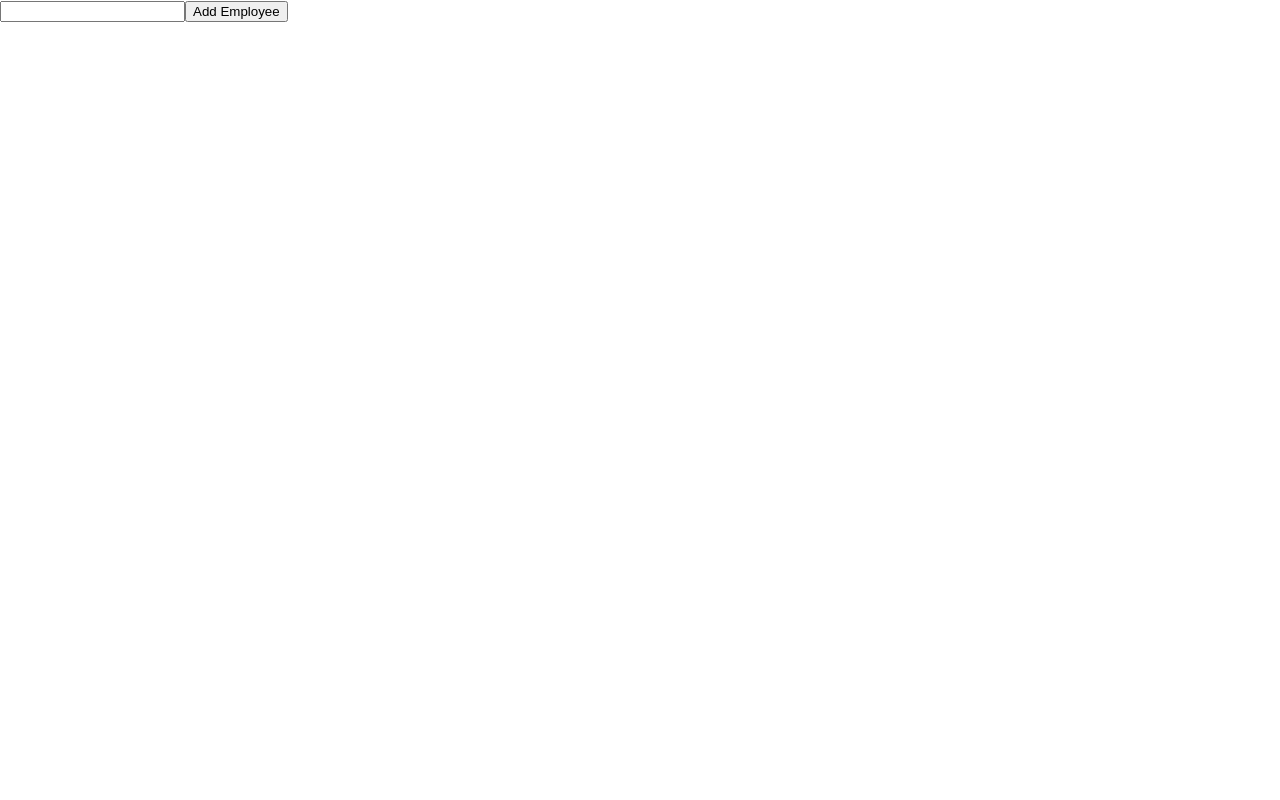
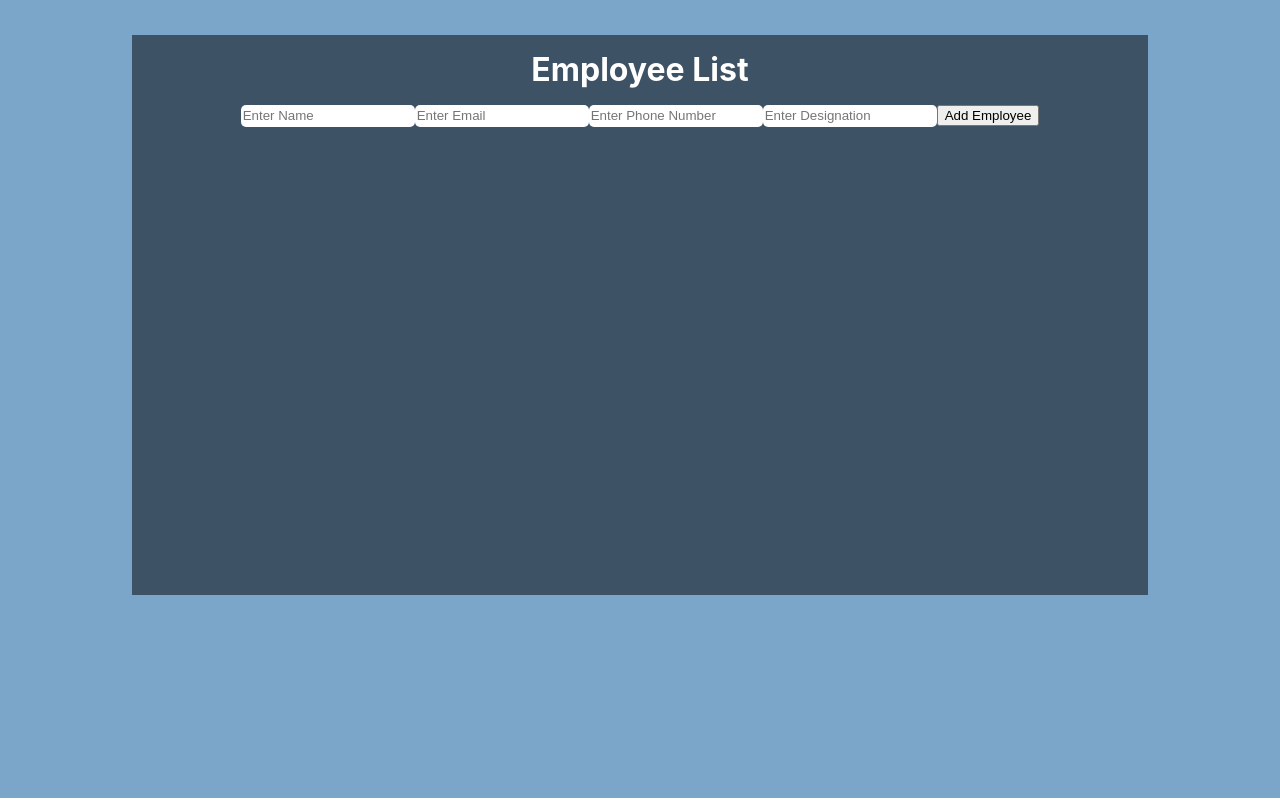
Before and after one commit to Bhaveshsingh022000/EmployeeList, a React (Create React App) app: page / in a window 1280 px wide. Built offline with nearby package versions, Linux system fonts and the light colour scheme.

Commit message:
added more fields

```diff
--- a/src/App.js
+++ b/src/App.js
@@ -1,5 +1,6 @@
 import React, { Component } from 'react';
 
+import classes from './App.module.css';
 import Employee from './Containers/Employee/Employee';
 import InputField from './Components/UI/Input/Input';
 
@@ -8,31 +9,47 @@ class App extends Component {
     employees: [],
     tempName: "",
     tempId: 0,
+    tempEmail: "",
+    tempPhone: "",
+    tempDesignation: "",
     showEdit: false
   }
 
-  inputChangeHandler = (event) => {
-    this.setState({ tempName: event.target.value });
-    // console.log(this.state.tempName);
+  inputChangeHandler = (event, type) => {
+    if(type === "name"){
+      this.setState({ tempName: event.target.value });
+      console.log(this.state.tempName);
+    }
+    if(type === "email"){
+      this.setState({ tempEmail: event.target.value });
+    }
+    if(type === "phone"){
+      this.setState({ tempPhone: event.target.value });
+    }
+    if(type === "designation"){
+      this.setState({ tempDesignation: event.target.value });
+    }
+
   }
 
   addEmployeeHandler = () => {
     const employees = [...this.state.employees];
-    employees.push({ id: Number(this.state.tempId + 1), name: this.state.tempName });
+    employees.push({ id: Number(this.state.tempId + 1), name: this.state.tempName, email: this.state.tempEmail, phone: this.state.tempPhone, designation: this.state.tempDesignation });
     this.setState({ employees: employees, tempId: Number(this.state.tempId + 1) });
+    console.log(this.state.employees);
   }
 
-  inputEditHandler = (event,i) =>{
+  inputEditHandler = (event, i) => {
     const employees = [...this.state.employees];
     employees[i].name = event.target.value;
-    this.setState({employees: employees});
+    this.setState({ employees: employees });
     // console.log(this.state.employees[i].name);
   }
 
-  deleteHandler = (i)=>{
+  deleteHandler = (i) => {
     let employees = [...this.state.employees];
-    employees.splice(i,1);
-    this.setState({employees: employees});
+    employees.splice(i, 1);
+    this.setState({ employees: employees });
   }
 
   render() {
@@ -40,19 +57,26 @@ class App extends Component {
     if (this.state.employees.length !== 0) {
       employees = this.state.employees.map((el, index) => {
         return <Employee
-          changeEdit={(event)=>this.inputEditHandler(event,index)}
+          changeEdit={(event) => this.inputEditHandler(event, index)}
           key={this.state.employees[index].id}
           name={this.state.employees[index].name}
-          deleteEmployee = {()=>this.deleteHandler(index)}
+          email={this.state.employees[index].email}
+          deleteEmployee={() => this.deleteHandler(index)}
         />
       })
     }
 
     return (
-      <div>
-        <InputField changed={this.inputChangeHandler} />
-        <button onClick={this.addEmployeeHandler}>Add Employee</button>
-        {employees}
+      <div className={classes.Main}>
+        <div className={classes.MainContainer}>
+          <h1>Employee List</h1>
+          <InputField changed={(event) => this.inputChangeHandler(event,"name")} inputType="text" placeholderVal="Enter Name" />
+          <InputField changed={(event) => this.inputChangeHandler(event,"email")} inputType="email" placeholderVal="Enter Email" />
+          <InputField changed={(event) => this.inputChangeHandler(event,"phone")} inputType="number" placeholderVal="Enter Phone Number" />
+          <InputField changed={(event) => this.inputChangeHandler(event,"designation")} inputType="text" placeholderVal="Enter Designation" />
+          <button onClick={this.addEmployeeHandler}>Add Employee</button>
+          {employees}
+        </div>
       </div>
     );
   }
--- /dev/null
+++ b/src/App.module.css
@@ -0,0 +1,28 @@
+
+.Main {
+  text-align: center;
+  background-color: rgb(123, 165, 201);
+  height: 98.5vh;
+  padding: 5px;
+}
+.MainContainer{
+  background-color: rgba(0, 0, 0,0.5);
+  height: 70vh;
+  width: 80%;
+  margin: auto;
+  margin-top: 30px;
+}
+
+.MainContainer h1{
+  color: white;
+  position: relative;
+  top: 15px;
+  margin-bottom: 30px;
+}
+
+.MainContainer input{
+  width: 170px;
+  height: 20px;
+  border-radius: 5px;
+  border: none;
+}
--- a/src/Components/UI/Input/Input.js
+++ b/src/Components/UI/Input/Input.js
@@ -3,7 +3,7 @@ import React from 'react';
 const inputField = (props) => {
     return (
         <React.Fragment>
-            <input type="text" value={props.val} onChange={props.changed} />
+            <input type={props.inputType} value={props.val} onChange={props.changed} placeholder={props.placeholderVal} />
         </React.Fragment>
     );
 }
--- a/src/Containers/Employee/Employee.js
+++ b/src/Containers/Employee/Employee.js
@@ -14,8 +14,8 @@ class Employee extends Component {
     render() {
         return (
             <div>
-                <p>
-                    {this.state.showEdit ? <InputField changed={this.props.changeEdit} val={this.props.name} /> : this.props.name}
+                <p>{this.state.showEdit ? <InputField changed={this.props.changeEdit} val={this.props.name} /> : this.props.name}</p>
+                  <p>  {this.state.showEdit ? <InputField changed={this.props.changeEdit} val={this.props.email} /> : this.props.email}
                     <span onClick={this.props.deleteEmployee}><FontAwesomeIcon icon={faTrashAlt} color="red" /></span>
                     {this.state.showEdit ? <span onClick={this.toggleEdit} ><FontAwesomeIcon icon={faSave} color="green"/></span> : <span onClick={this.toggleEdit}><FontAwesomeIcon icon={faEdit} color="blue" /></span>}
                 </p>
```
Also changed, not shown: src/App.css (deleted, +0 -38 lines).
